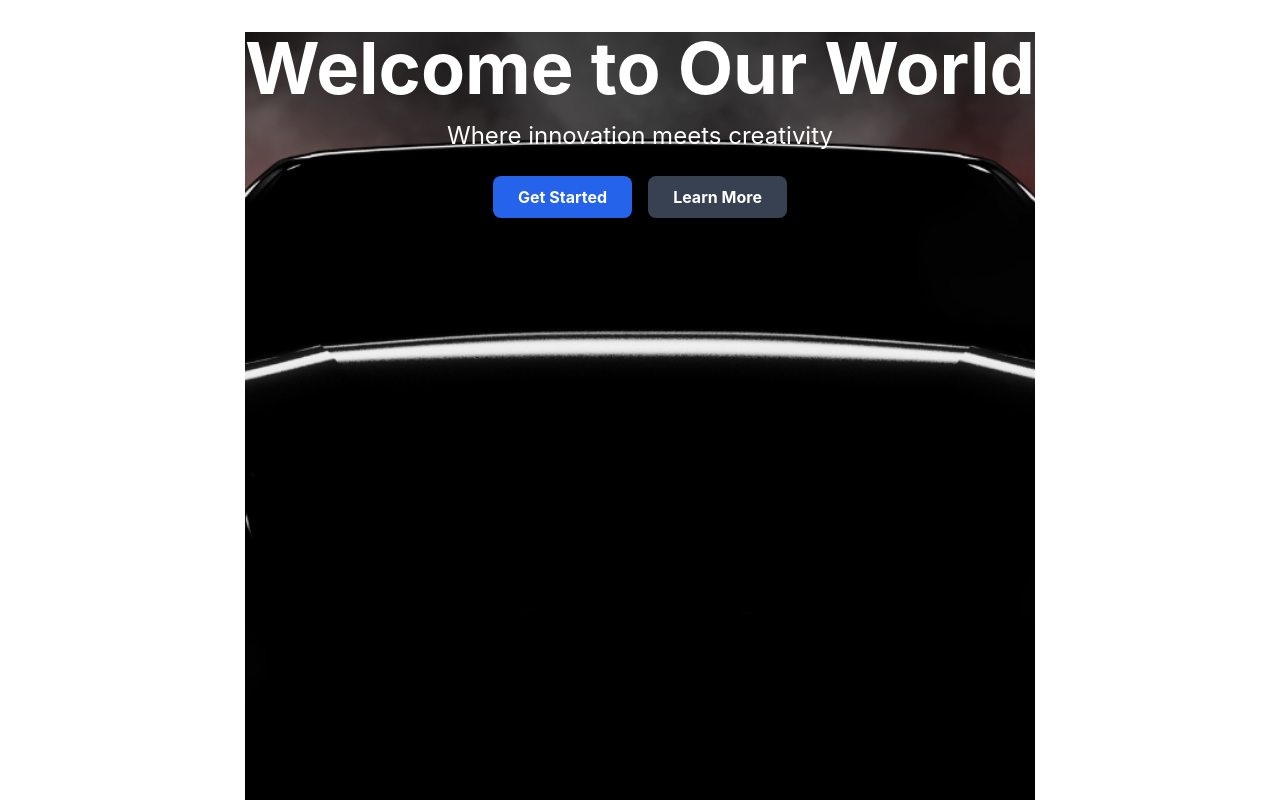
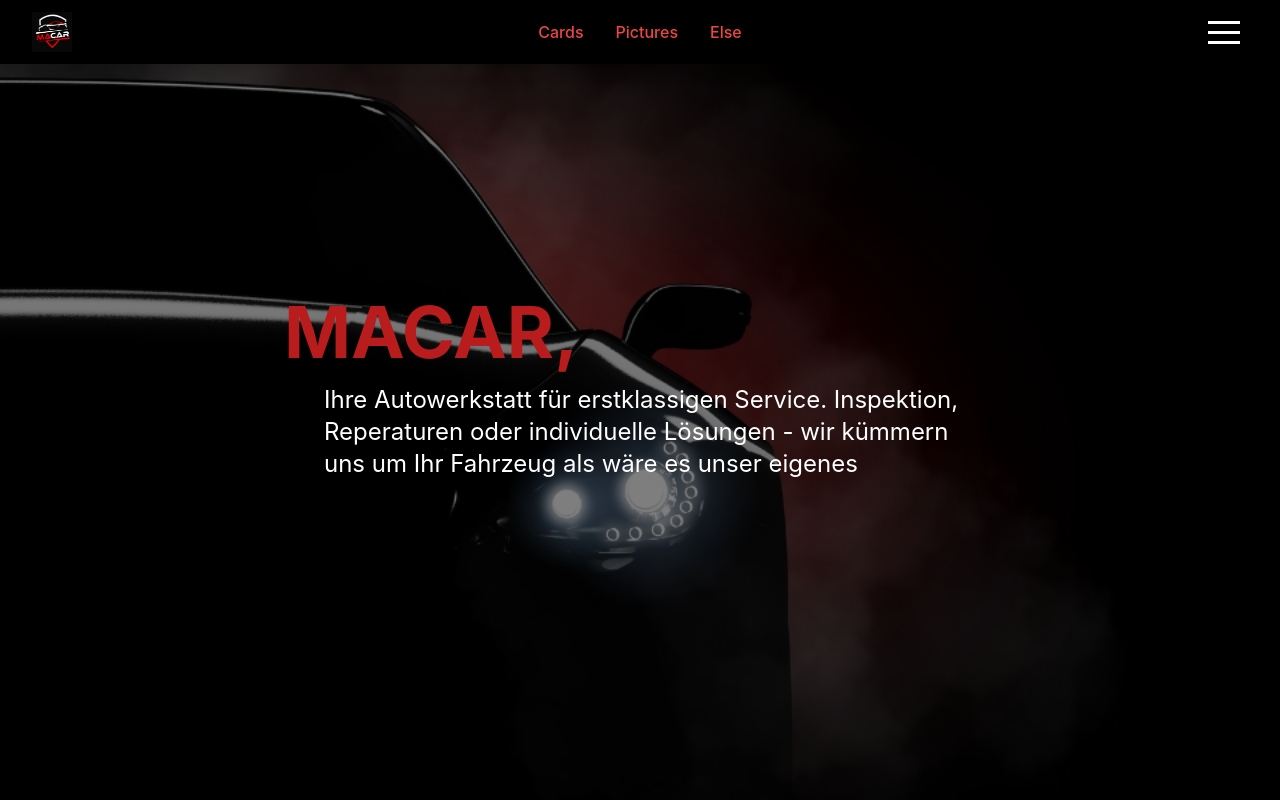
Before and after one commit to Windberger/MACAR, a React (Vite) app in the folder frontend/: page / in a window 1280 px wide. Shown: the top 800 px of the page. Built offline with nearby package versions, Linux system fonts and the light colour scheme.

Commit message:
almost finished hero

```diff
--- a/frontend/package.json
+++ b/frontend/package.json
@@ -12,14 +12,17 @@
     "dependencies": {
         "@emotion/styled": "^11.13.0",
         "@mui/material": "^6.1.5",
+        "hamburger-react": "^2.5.1",
         "mui": "^0.0.1",
         "react": "^18.3.1",
-        "react-dom": "^18.3.1"
+        "react-dom": "^18.3.1",
+        "react-scroll": "^1.9.0"
     },
     "devDependencies": {
         "@eslint/js": "^9.9.0",
         "@types/react": "^18.3.3",
         "@types/react-dom": "^18.3.0",
+        "@types/react-scroll": "^1.8.10",
         "@vitejs/plugin-react": "^4.3.1",
         "autoprefixer": "^10.4.20",
         "eslint": "^9.9.0",
--- a/frontend/src/App.css
+++ b/frontend/src/App.css
@@ -3,9 +3,12 @@
 @tailwind utilities;
 
 #root {
-    max-width: 1280px;
-    margin: 0 auto;
-    padding: 2rem;
+    width: 100%;
     text-align: center;
     height: 100vh;
 }
+
+/* Header */
+.hover\:glow-red:hover {
+    text-shadow: 0px 0px 20px rgba(255, 0, 0, 1);
+}
--- a/frontend/src/App.tsx
+++ b/frontend/src/App.tsx
@@ -1,10 +1,12 @@
 import "./App.css";
 import InformationCard from "./components/InformationCard.tsx";
 import HeroImage from "./pages/HeroImage/HeroImage.tsx";
+import Header from "./components/Header.tsx";
 
 function App() {
   return (
     <>
+        <Header />
       <div>
         <HeroImage />
       </div>
@@ -16,7 +18,6 @@
         />
       </div>
 
-      <div className="font-bold">tailwind</div>
     </>
   );
 }
--- /dev/null
+++ b/frontend/src/components/Header.tsx
@@ -0,0 +1,48 @@
+import { Link } from 'react-scroll';
+import logo from "../assets/images/logo.jpg";
+import { Sling as Hamburger } from 'hamburger-react';
+
+function Header() {
+    return (
+        <header className="w-full bg-black text-white shadow-lg fixed top-0 left-0 z-50">
+            <div className="max-w-7xl mx-auto px-4 sm:px-6 lg:px-8 flex justify-between items-center h-16">
+                <div className="flex items-center">
+                    <img src={logo} alt="Logo" className="h-10 w-10 mr-2" />
+                </div>
+
+                <nav className="hidden md:flex flex-1 justify-center space-x-8">
+                    <Link
+                        to="cards"
+                        smooth={true}
+                        duration={500}
+                        className="cursor-pointer text-red-500 hover:text-white hover:glow-red transition-all"
+                    >
+                        Cards
+                    </Link>
+                    <Link
+                        to="pictures"
+                        smooth={true}
+                        duration={500}
+                        className="cursor-pointer text-red-500 hover:text-white hover:glow-red transition-all"
+                    >
+                        Pictures
+                    </Link>
+                    <Link
+                        to="else"
+                        smooth={true}
+                        duration={500}
+                        className="cursor-pointer text-red-500 hover:text-white hover:glow-red transition-all"
+                    >
+                        Else
+                    </Link>
+                </nav>
+
+                <div className="ml-auto flex items-center hover:glow-red">
+                    <Hamburger />
+                </div>
+            </div>
+        </header>
+    );
+}
+
+export default Header;
--- a/frontend/src/pages/HeroImage/HeroImage.tsx
+++ b/frontend/src/pages/HeroImage/HeroImage.tsx
@@ -2,22 +2,21 @@
 
 function HeroImage() {
     return (
-        <div className="relative min-h-screen w-full bg-cover bg-center"
-             style={{backgroundImage: `url(${heroBackground})`}}>
-
-            <div
-                className="relative z-10 flex flex-col justify-center items-center text-center text-white h-full w-full">
-                <h1 className="text-5xl md:text-7xl font-bold mb-4">Welcome to Our World</h1>
-                <p className="text-xl md:text-2xl mb-6">Where innovation meets creativity</p>
-
-                <div className="flex space-x-4">
-                    <button className="bg-blue-600 hover:bg-blue-700 text-white font-bold py-2 px-6 rounded-lg">
-                        Get Started
-                    </button>
-                    <button className="bg-gray-700 hover:bg-gray-800 text-white font-bold py-2 px-6 rounded-lg">
-                        Learn More
-                    </button>
-                </div>
+        <div
+            className="relative h-screen w-full bg-black flex items-center justify-center"
+            style={{
+                backgroundImage: `url(${heroBackground})`,
+                backgroundPosition: "right center",
+                backgroundSize: "200% auto",
+                backgroundRepeat: "no-repeat"
+            }}
+        >
+            <div className="absolute inset-0 bg-black opacity-50"></div>
+            <div className="relative z-10 flex flex-col text-left text-white">
+                <h1 className="text-5xl md:text-7xl font-bold mb-4 text-red-700">MACAR,</h1>
+                <p className="text-xl md:text-2xl mb-6 ml-10 max-w-2xl">
+                    Ihre Autowerkstatt für erstklassigen Service. Inspektion, Reperaturen oder individuelle Lösungen - wir kümmern uns um Ihr Fahrzeug als wäre es unser eigenes
+                </p>
             </div>
         </div>
     );
```
Also changed, not shown: frontend/src/assets/images/logo.jpg (added), 1 other file (tests, documents, lock files or other folders).
